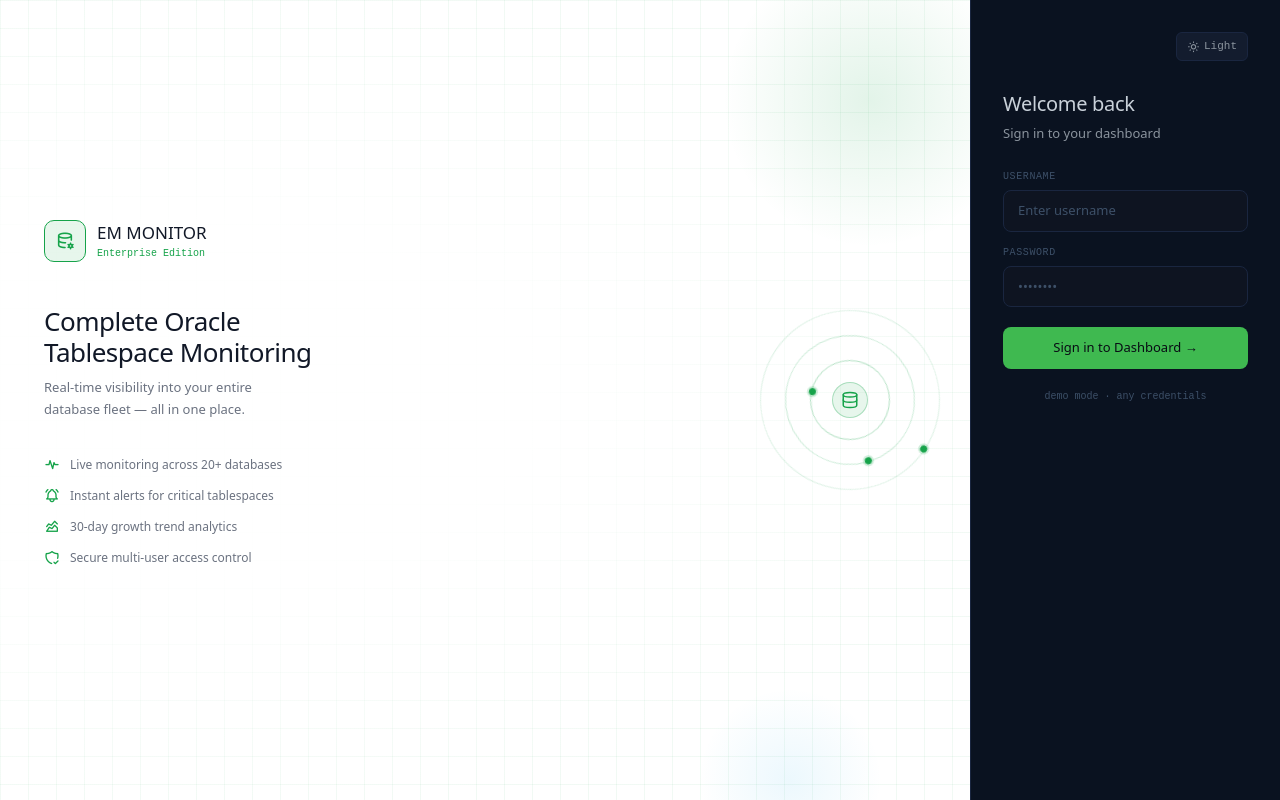
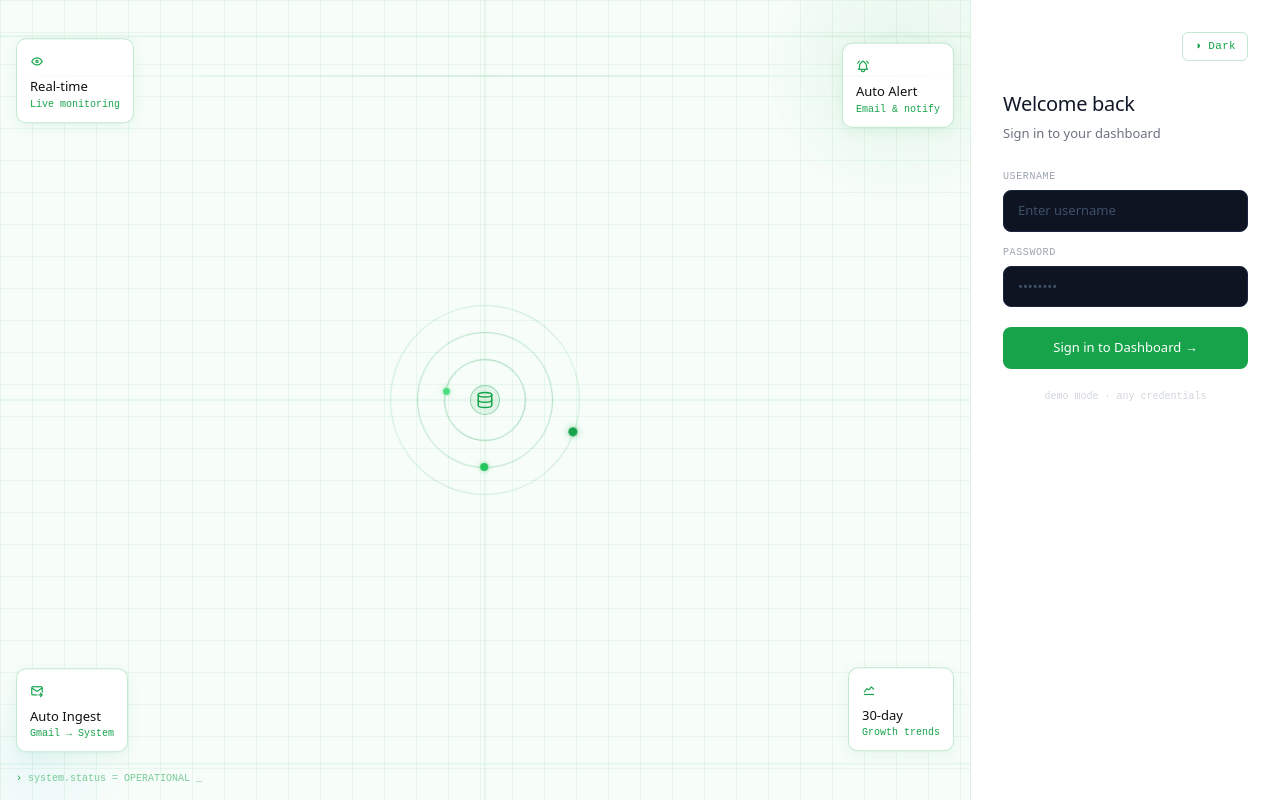
Before and after one commit to hhaltalib-bit/EM-MONOTOR, a Next.js app: page /login in a window 1280 px wide. Built offline with nearby package versions, Linux system fonts and the light colour scheme.

Commit message:
Visual: dual-theme login page with orbit rings and system cards

```diff
--- a/app/login/page.tsx
+++ b/app/login/page.tsx
@@ -3,14 +3,14 @@
 import { useState } from 'react'
 import { useRouter } from 'next/navigation'
 import { createClient } from '@/lib/supabase/client'
-import { ThemeToggle } from '@/components/shared/ThemeToggle'
 import OrbitRings from '@/components/OrbitRings'
 
 export default function LoginPage() {
   const [username, setUsername] = useState('')
   const [password, setPassword] = useState('')
-  const [error, setError] = useState('')
-  const [loading, setLoading] = useState(false)
+  const [error, setError]       = useState('')
+  const [loading, setLoading]   = useState(false)
+  const [isDark, setIsDark]     = useState(false)
   const router = useRouter()
 
   const handleSignIn = async (e: React.FormEvent) => {
@@ -40,186 +40,222 @@ export default function LoginPage() {
     }
   }
 
+  const green  = isDark ? '#4ade80' : '#16a34a'
+  const greenDim = isDark ? 'rgba(74,222,128,0.7)' : '#16a34a'
+
   return (
-    <div
-      style={{
+    <div style={{
       minHeight: '100vh',
-        background: 'var(--bg)',
       display: 'flex',
       fontFamily: 'system-ui, sans-serif',
       animation: 'pgFade 0.3s',
-      }}
-    >
-      {/* LEFT SIDE: Branding */}
-      <div
-        style={{
+    }}>
+
+      {/* ── LEFT PANEL ──────────────────────────────────────── */}
+      <div style={{
         flex: 1,
+        background: isDark ? '#040C08' : '#F7FDF9',
         position: 'relative',
         overflow: 'hidden',
-          background: '#ffffff',
-          animation: 'slideUp 0.5s ease-out both',
-        }}
-      >
-        {/* Green grid background */}
+      }}>
+
+        {/* Grid */}
         <div style={{
           position: 'absolute', inset: 0,
           backgroundImage: `
-            linear-gradient(rgba(22,163,74,0.06) 1px, transparent 1px),
-            linear-gradient(90deg, rgba(22,163,74,0.06) 1px, transparent 1px)
+            linear-gradient(rgba(22,163,74,${isDark ? '0.08' : '0.07'}) 1px, transparent 1px),
+            linear-gradient(90deg, rgba(22,163,74,${isDark ? '0.08' : '0.07'}) 1px, transparent 1px)
           `,
-          backgroundSize: '28px 28px',
+          backgroundSize: '32px 32px',
           pointerEvents: 'none',
-          zIndex: 0,
         }}/>
 
-        {/* Left fade for text readability */}
+        {/* Scanline */}
         <div style={{
-          position: 'absolute', inset: 0,
-          background: 'radial-gradient(ellipse at 20% 50%, rgba(255,255,255,0.95) 30%, transparent 75%)',
-          pointerEvents: 'none',
-          zIndex: 0,
+          position: 'absolute', left: 0, right: 0, height: '2px',
+          background: `linear-gradient(90deg, transparent, rgba(22,163,74,${isDark ? '0.2' : '0.15'}), transparent)`,
+          animation: 'em-scanline 5s linear infinite',
+          pointerEvents: 'none', zIndex: 1,
         }}/>
 
-        {/* Green orb top-right */}
+        {/* Orb top-right */}
         <div style={{
-          position: 'absolute', right: '-60px', top: '-60px',
-          width: '320px', height: '320px', borderRadius: '50%',
-          background: 'radial-gradient(circle, rgba(22,163,74,0.12) 0%, transparent 65%)',
+          position: 'absolute', top: '-80px', right: '-80px',
+          width: '300px', height: '300px', borderRadius: '50%',
+          background: `radial-gradient(circle, rgba(22,163,74,${isDark ? '0.18' : '0.12'}) 0%, transparent 65%)`,
+          animation: 'em-glow 3s ease-in-out infinite',
           pointerEvents: 'none',
-          zIndex: 0,
         }}/>
 
-        {/* Blue orb bottom-right */}
+        {/* Orb bottom-left */}
         <div style={{
-          position: 'absolute', right: '80px', bottom: '-80px',
+          position: 'absolute', bottom: '-60px', left: '-60px',
           width: '200px', height: '200px', borderRadius: '50%',
           background: 'radial-gradient(circle, rgba(14,165,233,0.08) 0%, transparent 65%)',
+          animation: 'em-glow 4s ease-in-out infinite 1s',
           pointerEvents: 'none',
-          zIndex: 0,
         }}/>
 
-        {/* Content */}
+        {/* SVG flow lines */}
+        <svg style={{ position:'absolute', inset:0, width:'100%', height:'100%' }}
+          viewBox="0 0 400 600" preserveAspectRatio="xMidYMid slice">
+          <defs>
+            <linearGradient id="em-lg" x1="0%" y1="0%" x2="100%" y2="0%">
+              <stop offset="0%"   stopColor="rgba(22,163,74,0)"/>
+              <stop offset="50%"  stopColor={isDark ? 'rgba(22,163,74,0.35)' : 'rgba(22,163,74,0.2)'}/>
+              <stop offset="100%" stopColor="rgba(22,163,74,0)"/>
+            </linearGradient>
+          </defs>
+          <line x1="0" y1="150" x2="400" y2="150" stroke="rgba(22,163,74,0.07)" strokeWidth="1"/>
+          <line x1="0" y1="300" x2="400" y2="300" stroke="rgba(22,163,74,0.06)" strokeWidth="1"/>
+          <line x1="0" y1="450" x2="400" y2="450" stroke="rgba(22,163,74,0.05)" strokeWidth="1"/>
+          <line x1="200" y1="0"  x2="200" y2="600" stroke="rgba(22,163,74,0.06)" strokeWidth="1"/>
+          <line x1="0" y1="200" x2="400" y2="200" stroke="url(#em-lg)" strokeWidth="1.5"
+            strokeDasharray="80 120" style={{ animation: 'em-stream 3s linear infinite' }}/>
+          <line x1="400" y1="380" x2="0" y2="380" stroke="url(#em-lg)" strokeWidth="1"
+            strokeDasharray="60 140" style={{ animation: 'em-stream 4s linear infinite 1.5s' }}/>
+        </svg>
+
+        {/* Orbit rings — centered */}
+        <OrbitRings dark={isDark} />
+
+        {/* Floating card — top-left */}
         <div style={{
-          position: 'relative',
-          zIndex: 2,
-          display: 'flex',
-          flexDirection: 'column',
-          justifyContent: 'center',
-          height: '100%',
-          padding: '48px 44px',
+          position: 'absolute', top: '44px', left: '16px',
+          background: isDark ? 'rgba(4,12,8,0.85)' : '#ffffff',
+          border: `0.5px solid rgba(22,163,74,${isDark ? '0.35' : '0.25'})`,
+          borderRadius: '10px', padding: '10px 13px',
+          animation: 'em-float-a 3.5s ease-in-out infinite',
+          backdropFilter: isDark ? 'blur(6px)' : 'none',
+          boxShadow: isDark ? 'none' : '0 4px 14px rgba(22,163,74,0.08)',
         }}>
-          {/* Logo + product name */}
-          <div style={{ display: 'flex', alignItems: 'center', gap: '11px', marginBottom: '44px' }}>
-            <div
-              style={{
-                width: '42px',
-                height: '42px',
-                background: 'rgba(22,163,74,0.1)',
-                border: '0.5px solid #16a34a',
-                borderRadius: '10px',
-                display: 'flex',
-                alignItems: 'center',
-                justifyContent: 'center',
-              }}
-            >
-              <i className="ti ti-database-cog" style={{ color: '#16a34a', fontSize: '19px' }} />
-            </div>
-            <div>
-              <div style={{ fontSize: '17px', fontWeight: 500, color: '#111827' }}>EM MONITOR</div>
-              <div style={{ fontSize: '10px', color: '#16a34a', fontFamily: 'monospace', marginTop: '1px' }}>
-                Enterprise Edition
-              </div>
-            </div>
+          <i className="ti ti-eye" style={{ fontSize:'14px', color: green }}/>
+          <div style={{ fontSize:'13px', fontWeight:500, color: isDark ? '#fff' : '#111', marginTop:'4px' }}>Real-time</div>
+          <div style={{ fontSize:'10px', color: greenDim, fontFamily:'monospace' }}>Live monitoring</div>
         </div>
 
-          {/* Main heading */}
-          <div
-            style={{
-              fontSize: '26px',
-              fontWeight: 500,
-              color: '#111827',
-              marginBottom: '8px',
-              letterSpacing: '-0.5px',
-              lineHeight: 1.2,
-            }}
-          >
-            Complete Oracle<br />Tablespace Monitoring
+        {/* Floating card — top-right */}
+        <div style={{
+          position: 'absolute', top: '44px', right: '16px',
+          background: isDark ? 'rgba(4,12,8,0.85)' : '#ffffff',
+          border: `0.5px solid rgba(22,163,74,${isDark ? '0.35' : '0.25'})`,
+          borderRadius: '10px', padding: '10px 13px',
+          animation: 'em-float-b 4s ease-in-out infinite 0.8s',
+          backdropFilter: isDark ? 'blur(6px)' : 'none',
+          boxShadow: isDark ? 'none' : '0 4px 14px rgba(22,163,74,0.08)',
+        }}>
+          <i className="ti ti-bell-ringing" style={{ fontSize:'14px', color: green }}/>
+          <div style={{ fontSize:'13px', fontWeight:500, color: isDark ? '#fff' : '#111', marginTop:'4px' }}>Auto Alert</div>
+          <div style={{ fontSize:'10px', color: greenDim, fontFamily:'monospace' }}>Email &amp; notify</div>
         </div>
 
-          {/* Subtitle */}
-          <div
-            style={{
-              fontSize: '13px',
-              color: '#6b7280',
-              marginBottom: '36px',
-              lineHeight: 1.7,
-            }}
-          >
-            Real-time visibility into your entire<br />database fleet — all in one place.
+        {/* Floating card — bottom-left */}
+        <div style={{
+          position: 'absolute', bottom: '44px', left: '16px',
+          background: isDark ? 'rgba(4,12,8,0.85)' : '#ffffff',
+          border: `0.5px solid rgba(22,163,74,${isDark ? '0.35' : '0.25'})`,
+          borderRadius: '10px', padding: '10px 13px',
+          animation: 'em-float-c 3s ease-in-out infinite 1.2s',
+          backdropFilter: isDark ? 'blur(6px)' : 'none',
+          boxShadow: isDark ? 'none' : '0 4px 14px rgba(22,163,74,0.08)',
+        }}>
+          <i className="ti ti-mail-forward" style={{ fontSize:'14px', color: green }}/>
+          <div style={{ fontSize:'13px', fontWeight:500, color: isDark ? '#fff' : '#111', marginTop:'4px' }}>Auto Ingest</div>
+          <div style={{ fontSize:'10px', color: greenDim, fontFamily:'monospace' }}>Gmail → System</div>
         </div>
 
-          {/* Feature list */}
-          {[
-            { icon: 'ti-activity-heartbeat', text: 'Live monitoring across 20+ databases' },
-            { icon: 'ti-bell-ringing',        text: 'Instant alerts for critical tablespaces' },
-            { icon: 'ti-chart-area-line',     text: '30-day growth trend analytics' },
-            { icon: 'ti-shield-check',        text: 'Secure multi-user access control' },
-          ].map((item) => (
-            <div
-              key={item.icon}
-              style={{ display: 'flex', alignItems: 'center', gap: '10px', marginBottom: '13px' }}
-            >
-              <i
-                className={`ti ${item.icon}`}
-                style={{ fontSize: '16px', color: '#16a34a', flexShrink: 0 }}
-              />
-              <span style={{ fontSize: '12px', color: '#6b7280' }}>{item.text}</span>
-            </div>
-          ))}
+        {/* Floating card — bottom-right */}
+        <div style={{
+          position: 'absolute', bottom: '44px', right: '16px',
+          background: isDark ? 'rgba(4,12,8,0.85)' : '#ffffff',
+          border: `0.5px solid rgba(22,163,74,${isDark ? '0.35' : '0.25'})`,
+          borderRadius: '10px', padding: '10px 13px',
+          animation: 'em-float-a 3.8s ease-in-out infinite 0.4s',
+          backdropFilter: isDark ? 'blur(6px)' : 'none',
+          boxShadow: isDark ? 'none' : '0 4px 14px rgba(22,163,74,0.08)',
+        }}>
+          <i className="ti ti-chart-line" style={{ fontSize:'14px', color: green }}/>
+          <div style={{ fontSize:'13px', fontWeight:500, color: isDark ? '#fff' : '#111', marginTop:'4px' }}>30-day</div>
+          <div style={{ fontSize:'10px', color: greenDim, fontFamily:'monospace' }}>Growth trends</div>
         </div>
 
-        {/* Orbit Rings — sits at right-center of left panel */}
-        <OrbitRings />
+        {/* Terminal line */}
+        <div style={{
+          position: 'absolute', bottom: '14px', left: '16px', right: '16px',
+          fontSize: '10px', color: 'rgba(22,163,74,0.55)',
+          fontFamily: 'monospace', display: 'flex', alignItems: 'center', gap: '6px',
+        }}>
+          <span style={{ color: isDark ? 'rgba(22,163,74,0.8)' : '#16a34a' }}>›</span>
+          <span>system.status = OPERATIONAL</span>
+          <span style={{ animation: 'em-blink 1s step-end infinite' }}>_</span>
         </div>
 
-      {/* RIGHT SIDE: Login form */}
-      <div
-        style={{
+        {/* All animations */}
+        <style>{`
+          @keyframes em-scanline  { 0%     { top: -2px;   } 100%      { top: 100%;       } }
+          @keyframes em-glow      { 0%,100%{ opacity:.6;  } 50%       { opacity:1;        } }
+          @keyframes em-stream    { 0%     { stroke-dashoffset:200; } 100% { stroke-dashoffset:0; } }
+          @keyframes em-float-a   { 0%,100%{ transform:translateY(0);  } 50% { transform:translateY(-6px); } }
+          @keyframes em-float-b   { 0%,100%{ transform:translateY(0);  } 50% { transform:translateY(-5px); } }
+          @keyframes em-float-c   { 0%,100%{ transform:translateY(0);  } 50% { transform:translateY(-4px); } }
+          @keyframes em-blink     { 0%,100%{ opacity:1; } 50% { opacity:0; } }
+          @keyframes pgFade       { from { opacity:0; } to { opacity:1; } }
+          @keyframes slideUp      { from { opacity:0; transform:translateY(16px); } to { opacity:1; transform:none; } }
+        `}</style>
+      </div>
+
+      {/* ── RIGHT PANEL (login form) ─────────────────────────── */}
+      <div style={{
         width: '310px',
-          background: 'var(--bg3)',
-          borderLeft: '0.5px solid var(--bdv)',
+        background: isDark ? '#0A0F0B' : '#ffffff',
+        borderLeft: `0.5px solid rgba(22,163,74,${isDark ? '0.15' : '0.15'})`,
         display: 'flex',
         flexDirection: 'column',
         padding: '32px',
         animation: 'slideUp 0.5s 0.1s ease-out both',
+      }}>
+
+        {/* Theme toggle */}
+        <div style={{ display: 'flex', justifyContent: 'flex-end', marginBottom: '28px' }}>
+          <button
+            onClick={() => setIsDark(d => !d)}
+            style={{
+              background: 'none',
+              border: `1px solid rgba(22,163,74,${isDark ? '0.3' : '0.25'})`,
+              borderRadius: '6px',
+              padding: '5px 11px',
+              cursor: 'pointer',
+              color: isDark ? '#4ade80' : '#16a34a',
+              fontSize: '11px',
+              fontFamily: 'monospace',
+              letterSpacing: '0.03em',
             }}
           >
-        {/* Theme toggle — top right */}
-        <div style={{ display: 'flex', justifyContent: 'flex-end', marginBottom: '28px' }}>
-          <ThemeToggle />
+            {isDark ? '☀ Light' : '◑ Dark'}
+          </button>
         </div>
 
         {/* Welcome text */}
         <div style={{ marginBottom: '26px' }}>
-          <div style={{ fontSize: '20px', fontWeight: 500, color: 'var(--txv)', marginBottom: '5px', letterSpacing: '-0.3px' }}>
+          <div style={{ fontSize: '20px', fontWeight: 500, color: isDark ? '#ffffff' : '#111827', marginBottom: '5px', letterSpacing: '-0.3px' }}>
             Welcome back
           </div>
-          <div style={{ fontSize: '13px', color: 'var(--tx2)' }}>Sign in to your dashboard</div>
+          <div style={{ fontSize: '13px', color: isDark ? '#666666' : '#6b7280' }}>
+            Sign in to your dashboard
+          </div>
         </div>
 
         <form onSubmit={handleSignIn}>
           {/* Username */}
           <div style={{ marginBottom: '13px' }}>
-            <div
-              style={{
+            <div style={{
               fontSize: '10px',
-                color: 'var(--tx3)',
+              color: isDark ? '#555555' : '#9ca3af',
               marginBottom: '6px',
               fontFamily: 'monospace',
               textTransform: 'uppercase',
               letterSpacing: '0.6px',
-              }}
-            >
+            }}>
               Username
             </div>
             <input
@@ -228,21 +264,30 @@ export default function LoginPage() {
               placeholder="Enter username"
               value={username}
               onChange={(e) => setUsername(e.target.value)}
+              style={isDark ? {
+                background: 'rgba(255,255,255,0.04)',
+                border: '1px solid rgba(255,255,255,0.1)',
+                color: '#888888',
+                borderRadius: '8px',
+                padding: '9px 12px',
+                width: '100%',
+                fontSize: '13px',
+                outline: 'none',
+                boxSizing: 'border-box',
+              } : undefined}
             />
           </div>
 
           {/* Password */}
           <div style={{ marginBottom: '6px' }}>
-            <div
-              style={{
+            <div style={{
               fontSize: '10px',
-                color: 'var(--tx3)',
+              color: isDark ? '#555555' : '#9ca3af',
               marginBottom: '6px',
               fontFamily: 'monospace',
               textTransform: 'uppercase',
               letterSpacing: '0.6px',
-              }}
-            >
+            }}>
               Password
             </div>
             <input
@@ -251,24 +296,33 @@ export default function LoginPage() {
               placeholder="••••••••"
               value={password}
               onChange={(e) => setPassword(e.target.value)}
+              style={isDark ? {
+                background: 'rgba(255,255,255,0.04)',
+                border: '1px solid rgba(255,255,255,0.1)',
+                color: '#888888',
+                borderRadius: '8px',
+                padding: '9px 12px',
+                width: '100%',
+                fontSize: '13px',
+                outline: 'none',
+                boxSizing: 'border-box',
+              } : undefined}
             />
           </div>
 
-          {/* Error message */}
+          {/* Error */}
           {error && (
-            <div
-              style={{
-                color: 'var(--cr)',
+            <div style={{
+              color: '#f85149',
               fontSize: '11px',
               padding: '8px 12px',
-                background: 'var(--crb)',
-                border: '0.5px solid var(--cr)',
+              background: 'rgba(248,81,73,0.1)',
+              border: '0.5px solid #f85149',
               borderRadius: '6px',
               marginBottom: '10px',
               marginTop: '8px',
               animation: 'slideUp 0.2s',
-              }}
-            >
+            }}>
               {error}
             </div>
           )}
@@ -279,8 +333,8 @@ export default function LoginPage() {
             disabled={loading}
             style={{
               width: '100%',
-              background: 'var(--Gv)',
-              color: '#080c14',
+              background: '#16a34a',
+              color: '#ffffff',
               border: 'none',
               borderRadius: '8px',
               padding: '11px',
@@ -290,6 +344,7 @@ export default function LoginPage() {
               marginTop: '14px',
               opacity: loading ? 0.7 : 1,
               transition: 'opacity 0.15s',
+              boxShadow: isDark ? '0 0 20px rgba(22,163,74,0.3)' : 'none',
             }}
           >
             {loading ? 'Signing in...' : 'Sign in to Dashboard →'}
@@ -297,15 +352,13 @@ export default function LoginPage() {
         </form>
 
         {/* Demo hint */}
-        <div
-          style={{
+        <div style={{
           textAlign: 'center',
           marginTop: '20px',
           fontSize: '10px',
-            color: 'var(--tx3)',
+          color: isDark ? '#333333' : '#d1d5db',
           fontFamily: 'monospace',
-          }}
-        >
+        }}>
           demo mode · any credentials
         </div>
       </div>
--- a/components/OrbitRings.tsx
+++ b/components/OrbitRings.tsx
@@ -1,104 +1,57 @@
 'use client'
 
-export default function OrbitRings() {
+interface OrbitRingsProps {
+  dark?: boolean
+}
+
+export default function OrbitRings({ dark = false }: OrbitRingsProps) {
+  const dot1     = '#16a34a'
+  const dot2     = dark ? '#4ade80' : '#22c55e'
+  const dot3     = dark ? '#86efac' : '#4ade80'
+  const ring1    = dark ? 'rgba(22,163,74,0.2)'  : 'rgba(22,163,74,0.2)'
+  const ring2    = dark ? 'rgba(22,163,74,0.3)'  : 'rgba(22,163,74,0.3)'
+  const ring3    = dark ? 'rgba(22,163,74,0.4)'  : 'rgba(22,163,74,0.4)'
+  const coreBg   = dark ? 'rgba(22,163,74,0.15)' : 'rgba(22,163,74,0.09)'
+  const coreStroke = dark ? '#4ade80' : '#16a34a'
+
   return (
     <div style={{
       position: 'absolute',
-      right: '30px',
-      top: '50%',
-      transform: 'translateY(-50%)',
-      width: '180px',
-      height: '180px',
+      left: '50%', top: '50%',
+      transform: 'translate(-50%, -50%)',
+      width: '190px', height: '190px',
+      pointerEvents: 'none',
       zIndex: 1,
-      pointerEvents: 'none',
     }}>
+      <style>{`
+        @keyframes orbit-spin-a { from { transform: rotate(0deg);   } to { transform: rotate(360deg);  } }
+        @keyframes orbit-spin-b { from { transform: rotate(0deg);   } to { transform: rotate(-360deg); } }
+        @keyframes orbit-spin-c { from { transform: rotate(0deg);   } to { transform: rotate(360deg);  } }
+      `}</style>
 
-      {/* Ring 1 — outer */}
-      <div style={{
-        position: 'absolute',
-        width: '180px', height: '180px',
-        top: 0, left: 0,
-        borderRadius: '50%',
-        border: '1.5px solid rgba(22,163,74,0.15)',
-        animation: 'orbit-spin 16s linear infinite',
-      }}>
-        <div style={{
-          position: 'absolute',
-          width: '7px', height: '7px',
-          borderRadius: '50%',
-          background: '#16a34a',
-          top: '-3.5px',
-          left: 'calc(50% - 3.5px)',
-          boxShadow: '0 0 0 2px rgba(22,163,74,0.2)',
-        }}/>
+      {/* Ring outer */}
+      <div style={{ position:'absolute', inset:0, borderRadius:'50%', border:`1.5px solid ${ring1}`, animation:'orbit-spin-a 18s linear infinite' }}>
+        <div style={{ position:'absolute', width:'9px', height:'9px', borderRadius:'50%', background:dot1, top:'-4.5px', left:'calc(50% - 4.5px)', boxShadow: dark ? '0 0 8px rgba(22,163,74,0.8)' : '0 0 6px rgba(22,163,74,0.5)' }}/>
       </div>
 
-      {/* Ring 2 — middle */}
-      <div style={{
-        position: 'absolute',
-        width: '130px', height: '130px',
-        top: '25px', left: '25px',
-        borderRadius: '50%',
-        border: '1.5px solid rgba(22,163,74,0.22)',
-        animation: 'orbit-spin 10s linear infinite reverse',
-      }}>
-        <div style={{
-          position: 'absolute',
-          width: '7px', height: '7px',
-          borderRadius: '50%',
-          background: '#16a34a',
-          top: '-3.5px',
-          left: 'calc(50% - 3.5px)',
-          boxShadow: '0 0 0 2px rgba(22,163,74,0.2)',
-        }}/>
+      {/* Ring mid */}
+      <div style={{ position:'absolute', inset:'27px', borderRadius:'50%', border:`1.5px solid ${ring2}`, animation:'orbit-spin-b 11s linear infinite' }}>
+        <div style={{ position:'absolute', width:'8px', height:'8px', borderRadius:'50%', background:dot2, top:'-4px', left:'calc(50% - 4px)', boxShadow: dark ? '0 0 7px rgba(74,222,128,0.8)' : '0 0 5px rgba(34,197,94,0.5)' }}/>
       </div>
 
-      {/* Ring 3 — inner */}
-      <div style={{
-        position: 'absolute',
-        width: '80px', height: '80px',
-        top: '50px', left: '50px',
-        borderRadius: '50%',
-        border: '1.5px solid rgba(22,163,74,0.32)',
-        animation: 'orbit-spin 7s linear infinite',
-      }}>
-        <div style={{
-          position: 'absolute',
-          width: '7px', height: '7px',
-          borderRadius: '50%',
-          background: '#16a34a',
-          top: '-3.5px',
-          left: 'calc(50% - 3.5px)',
-          boxShadow: '0 0 0 2px rgba(22,163,74,0.2)',
-        }}/>
+      {/* Ring inner */}
+      <div style={{ position:'absolute', inset:'54px', borderRadius:'50%', border:`1.5px solid ${ring3}`, animation:'orbit-spin-c 7s linear infinite' }}>
+        <div style={{ position:'absolute', width:'7px', height:'7px', borderRadius:'50%', background:dot3, top:'-3.5px', left:'calc(50% - 3.5px)', boxShadow: dark ? '0 0 6px rgba(134,239,172,0.8)' : '0 0 5px rgba(74,222,128,0.5)' }}/>
       </div>
 
-      {/* Center — database icon */}
-      <div style={{
-        position: 'absolute',
-        width: '36px', height: '36px',
-        top: '72px', left: '72px',
-        borderRadius: '50%',
-        background: 'rgba(22,163,74,0.1)',
-        border: '1.5px solid rgba(22,163,74,0.3)',
-        display: 'flex',
-        alignItems: 'center',
-        justifyContent: 'center',
-      }}>
-        <svg width="18" height="18" viewBox="0 0 24 24" fill="none"
-          stroke="#16a34a" strokeWidth="2" strokeLinecap="round">
+      {/* Core */}
+      <div style={{ position:'absolute', inset:'80px', borderRadius:'50%', background:coreBg, border:'1.5px solid rgba(22,163,74,0.4)', display:'flex', alignItems:'center', justifyContent:'center' }}>
+        <svg width="18" height="18" viewBox="0 0 24 24" fill="none" stroke={coreStroke} strokeWidth="2" strokeLinecap="round">
           <ellipse cx="12" cy="5" rx="9" ry="3"/>
           <path d="M21 12c0 1.66-4 3-9 3s-9-1.34-9-3"/>
           <path d="M3 5v14c0 1.66 4 3 9 3s9-1.34 9-3V5"/>
         </svg>
       </div>
-
-      <style>{`
-        @keyframes orbit-spin {
-          from { transform: rotate(0deg); }
-          to   { transform: rotate(360deg); }
-        }
-      `}</style>
     </div>
   )
 }
```
Lines whose indentation alone changed are shown as unchanged.
